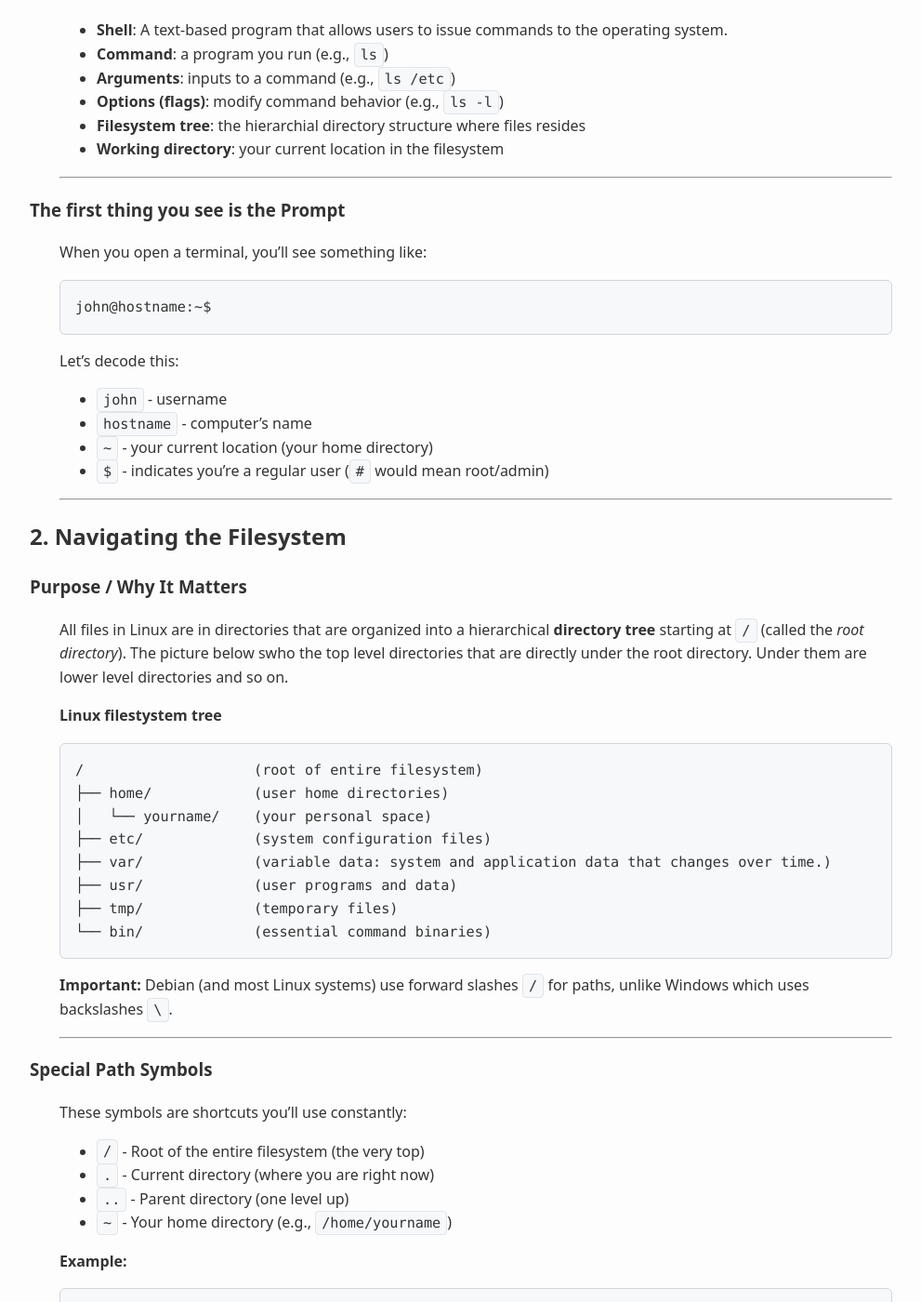
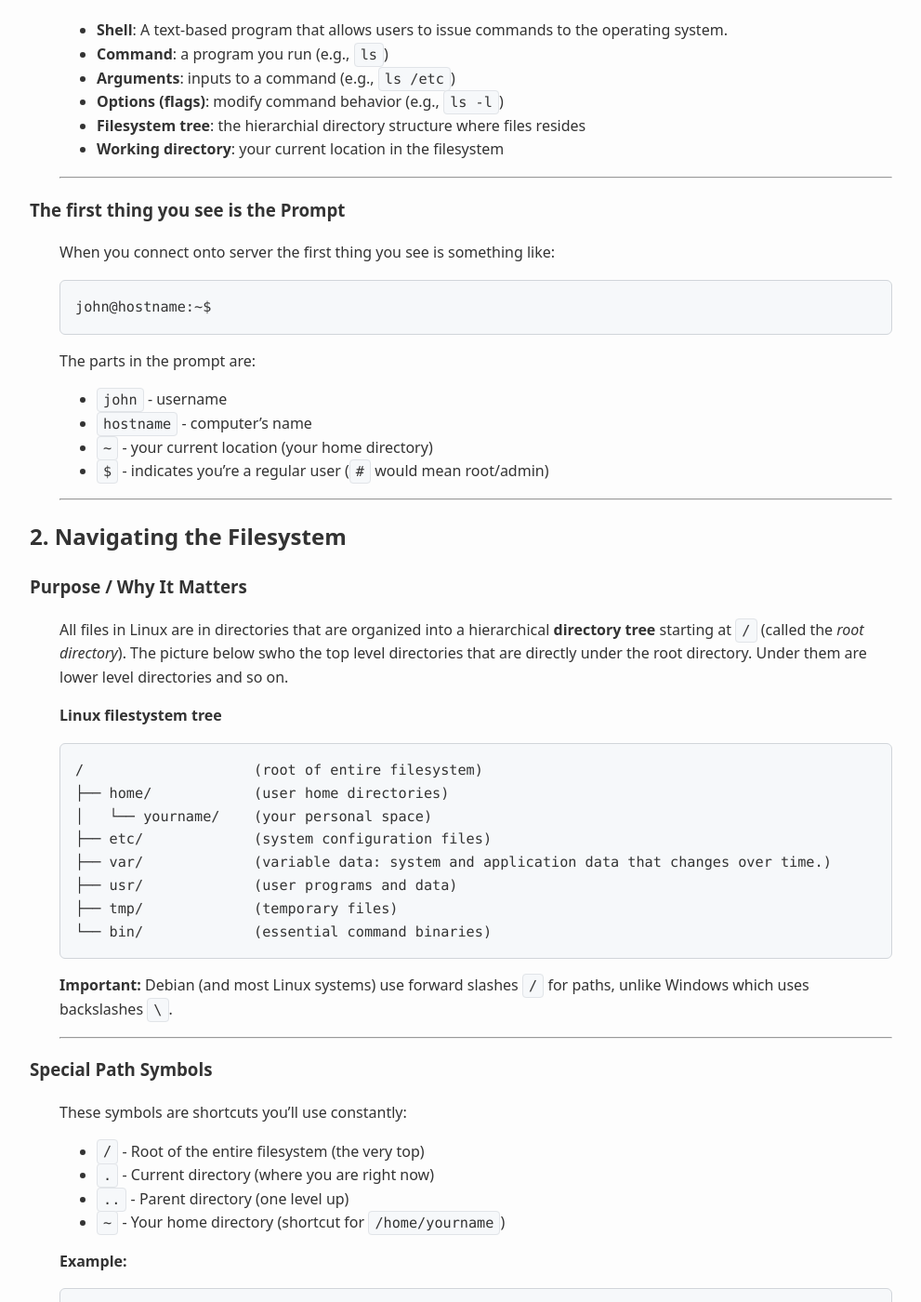
Before and after one commit to averkoc/lxprivate, a Jekyll site: the page built from docs/drafts/shella.md, in a window 1280 px wide and 1400 px high, scrolled down 1098 px. Shown: the whole window at 93% size, without its empty margins (128-1119 px from the left). Built offline with Jekyll 4.4.1, drawn with Linux system fonts in a browser that asks for light colours.

Commit message:
Update shella.md

````diff
--- a/docs/drafts/shella.md
+++ b/docs/drafts/shella.md
@@ -57,15 +57,15 @@ On Debian, the default interactive shell for users is **bash** (Bourne Again SHe
 ### The first thing you see is the Prompt
 
 
-When you open a terminal, you'll see something like:
+When you connect onto server the first thing you see is something like:
 
 ```bash
 john@hostname:~$
 ```
 
-Let's decode this:
+The parts in the prompt are:
 - `john` - username
-- `hostname` - computer's name
+- `hostname` -  computer's name
 - `~` - your current location (your home directory)
 - `$` - indicates you're a regular user (`#` would mean root/admin)
 
@@ -102,7 +102,7 @@ These symbols are shortcuts you'll use constantly:
 * `/` - Root of the entire filesystem (the very top)
 * `.` - Current directory (where you are right now)
 * `..` - Parent directory (one level up)
-* `~` - Your home directory (e.g., `/home/yourname`)
+* `~` - Your home directory (shortcut for  `/home/yourname`)
 
 **Example:**
 ```bash
````
